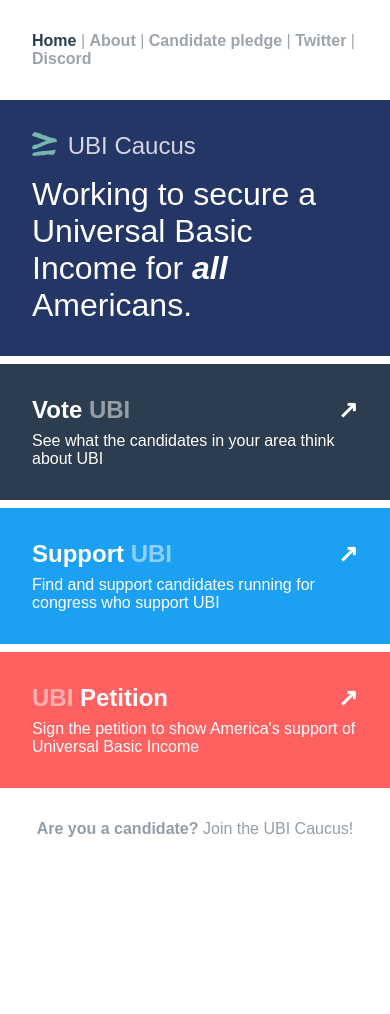
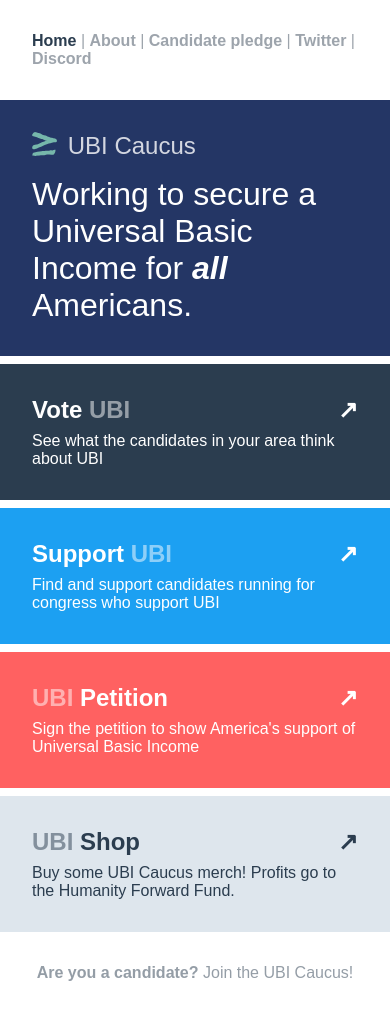
Before and after one commit to Booligoosh/ubi-caucus, a Vue app: page / in a window 390 px wide. Before the commit the page ends 870 px from the top, so only its background shows below. Built offline with nearby package versions, Linux system fonts and the light colour scheme; the HTML template or start-up script is replaced by a standard one; a web font is replaced by a local one.

Commit message:
Added UBI Caucus Shop link!

```diff
--- a/src/views/splash/Home.vue
+++ b/src/views/splash/Home.vue
@@ -38,6 +38,15 @@
         </h2>
         <p>
           Sign the petition to show America's support of Universal Basic Income
+        </p>
+      </a>
+      <a href="https://shop.us.openubiproject.org/" class="project">
+        <h2>
+          <span class="ubi-highlight">UBI</span> Shop
+          <span class="link-arrow">↗</span>
+        </h2>
+        <p>
+          Buy some UBI Caucus merch! Profits go to the Humanity Forward Fund.
         </p>
       </a>
     </div>
@@ -107,8 +116,10 @@ $grid-gap: 0.5rem;
 
 .projects {
   display: grid;
-  grid-template-columns: 1fr 1fr 1fr;
+  grid-template-columns: 1fr 1fr 1fr 1fr;
   grid-gap: $grid-gap;
+  border-radius: 0 0 10px 10px;
+  overflow: hidden;
 
   .project {
     padding: 2rem;
@@ -117,7 +128,6 @@ $grid-gap: 0.5rem;
     &:nth-child(1) {
       background: hsl(210, 29%, 24%);
       color: white;
-      border-bottom-left-radius: 10px;
     }
     &:nth-child(2) {
       background: hsl(203, 89%, 53%);
@@ -126,7 +136,10 @@ $grid-gap: 0.5rem;
     &:nth-child(3) {
       background: hsl(0, 100%, 69%);
       color: white;
-      border-bottom-right-radius: 10px;
+    }
+    &:nth-child(4) {
+      background: hsl(210, 30%, 90%);
+      color: inherit;
     }
 
     h2 {
@@ -167,23 +180,15 @@ $grid-gap: 0.5rem;
   }
 }
 
+@media screen and (max-width: 1050px) {
+  .projects {
+    grid-template-columns: 1fr 1fr;
+  }
+}
+
 @media screen and (max-width: 835px) {
   .hero blockquote {
     font-size: 3.3rem;
-  }
-}
-
-@media screen and (max-width: 800px) {
-  .projects {
-    grid-template-columns: 1fr;
-    .project {
-      &:nth-child(1) {
-        border-radius: 0;
-      }
-      &:nth-child(3) {
-        border-bottom-left-radius: 10px;
-      }
-    }
   }
 }
 
@@ -196,6 +201,9 @@ $grid-gap: 0.5rem;
 @media screen and (max-width: 605px) {
   .hero {
     padding: 3rem;
+  }
+  .projects {
+    grid-template-columns: 1fr;
   }
 }
 
@@ -214,8 +222,8 @@ $grid-gap: 0.5rem;
     margin-top: 0;
   }
   .hero,
-  .project:nth-child(3) {
-    border-radius: 0 !important;
+  .projects {
+    border-radius: 0;
   }
 }
 @media screen and (max-width: 390px) {
```
